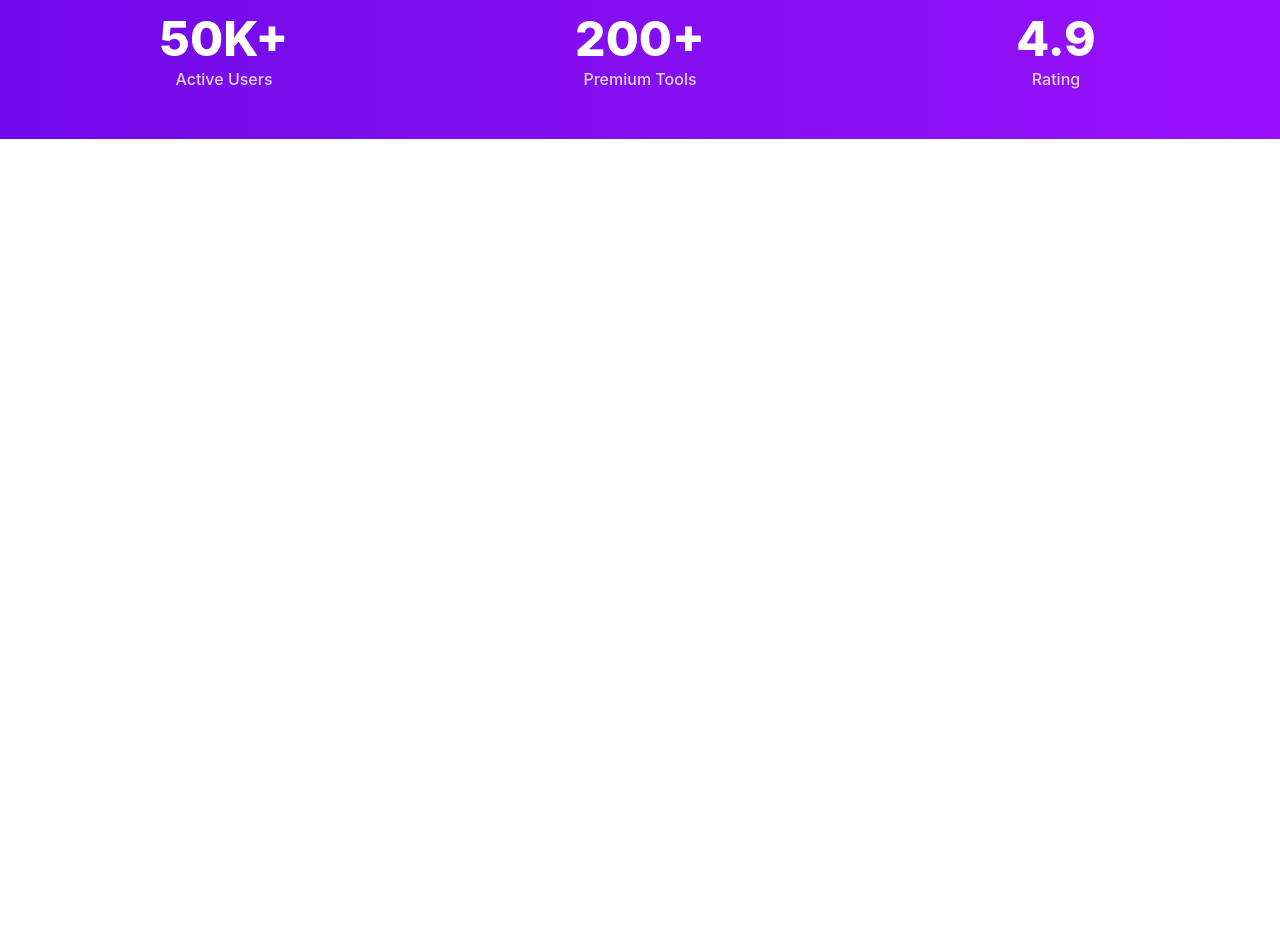
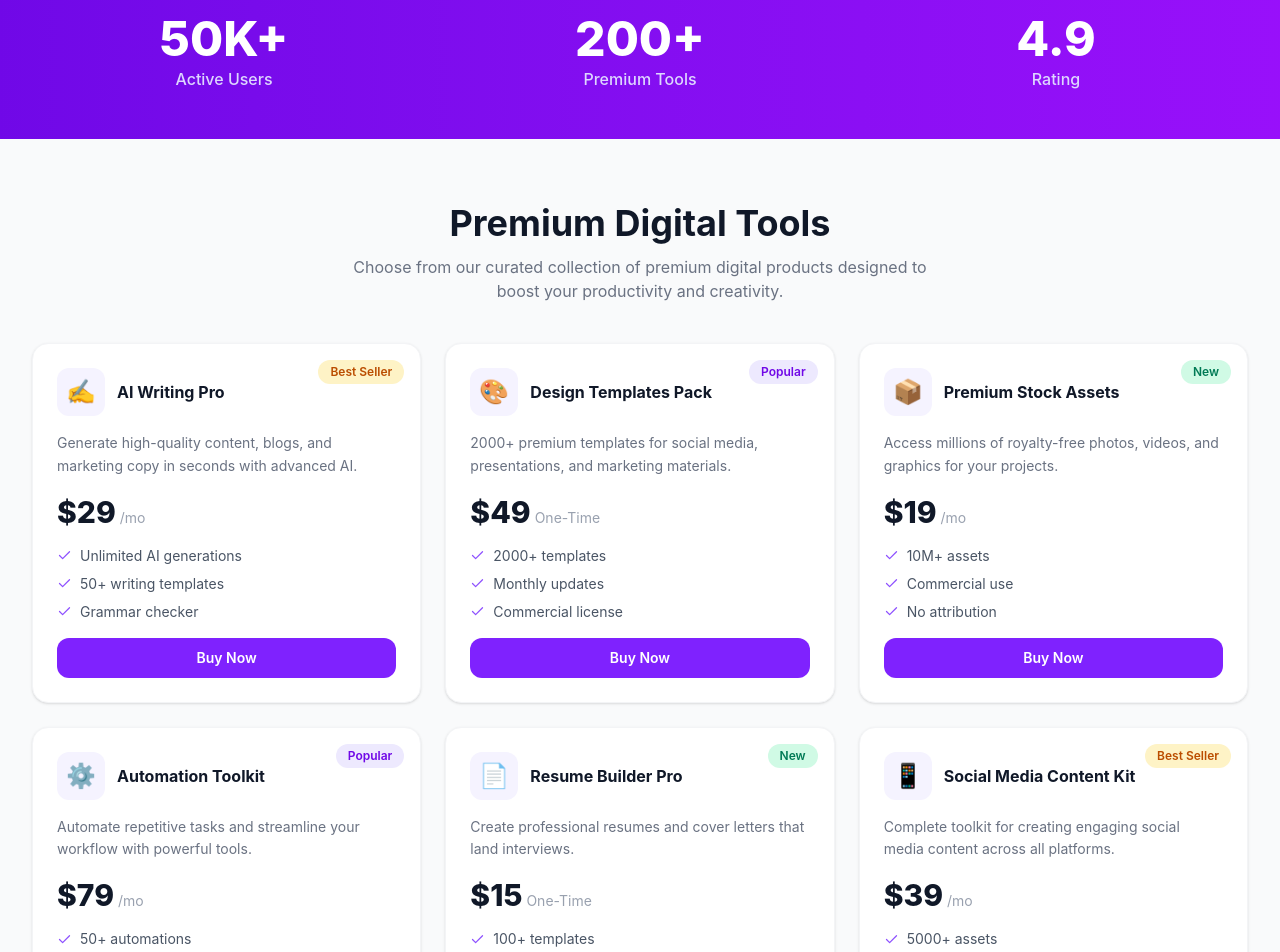
Before and after one commit to gitimtiaz/DigiTools.Platform.A6, a React (Vite) app: page / in a window 1280 px wide. Shown: the part 800-1752 px from the top of the page. Before the commit the page ends 939 px from the top, so only its background shows below. Built offline with nearby package versions, Linux system fonts and the light colour scheme.

Commit message:
added products data and display products cards

```diff
--- a/package.json
+++ b/package.json
@@ -10,6 +10,9 @@
     "preview": "vite preview"
   },
   "dependencies": {
+    "@fortawesome/fontawesome-free": "^7.2.0",
+    "@fortawesome/free-solid-svg-icons": "^7.2.0",
+    "@fortawesome/react-fontawesome": "^3.3.0",
     "@tailwindcss/vite": "^4.2.2",
     "lucide-react": "^1.7.0",
     "react": "^19.2.4",
--- a/src/App.jsx
+++ b/src/App.jsx
@@ -1,6 +1,7 @@
 import Navbar from "./components/Navbar";
 import Banner from "./components/Banner";
 import Stats from "./components/Stats";
+import ProductList from "./components/ProductList";
 
 function App() {
   return (
@@ -8,6 +9,23 @@ function App() {
       <Navbar />
       <Banner />
       <Stats />
+
+      {/* Products Section */}
+      <section id="products" className="bg-gray-50 py-16">
+        <div className="max-w-7xl mx-auto px-4 sm:px-6 lg:px-8">
+          <div className="text-center mb-10">
+            <h2 className="text-3xl sm:text-4xl font-bold text-gray-900 mb-3">
+              Premium Digital Tools
+            </h2>
+            <p className="text-gray-500 text-base max-w-xl mx-auto">
+              Choose from our curated collection of premium digital products designed
+              to boost your productivity and creativity.
+            </p>
+          </div>
+          <ProductList />
+        </div>
+      </section>
+
     </div>
   );
 }
--- a/src/components/Banner.jsx
+++ b/src/components/Banner.jsx
@@ -1,3 +1,5 @@
+import { FontAwesomeIcon } from '@fortawesome/react-fontawesome';
+import { faPlay } from '@fortawesome/free-solid-svg-icons';
 import bannerImg from "../assets/banner.png";
 
 const Banner = () => {
@@ -23,18 +25,15 @@ const Banner = () => {
             <div className="flex flex-col sm:flex-row gap-4 justify-center lg:justify-start">
               <a
                 href="#products"
-                className="bg-violet-600 hover:bg-violet-700 text-white font-semibold px-7 py-3 rounded-full transition-all hover:shadow-lg hover:shadow-violet-200"
+                className="bg-gradient-to-r from-violet-800 to-violet-600 hover:from-violet-700 hover:to-violet-500 text-white font-semibold px-7 py-3 rounded-full transition-all hover:shadow-lg hover:shadow-violet-200"
               >
                 Explore Products
               </a>
               <a
                 href="#demo"
-                className="flex items-center justify-center gap-2 border border-gray-300 hover:border-violet-400 text-gray-700 hover:text-violet-600 font-semibold px-7 py-3 rounded-full transition-all"
+                className=" border border-violet-700 hover:border-violet-500 text-violet-700 hover:text-violet-500 font-semibold px-7 py-3 rounded-full transition-all"
               >
-                <span className="w-7 h-7 bg-gray-100 rounded-full flex items-center justify-center text-xs">
-                  ▶
-                </span>
-                Watch Demo
+                <FontAwesomeIcon icon={faPlay} className="mr-2" /> Watch Demo
               </a>
             </div>
           </div>
--- /dev/null
+++ b/src/components/ProductCard.jsx
@@ -0,0 +1,68 @@
+import { Check } from "lucide-react";
+
+const tagStyles = {
+  "best-seller": "bg-amber-100 text-amber-700",
+  popular: "bg-violet-100 text-violet-700",
+  new: "bg-emerald-100 text-emerald-700",
+};
+
+const periodLabel = {
+  monthly: "/mo",
+  yearly: "/yr",
+  "one-time": " One-Time",
+};
+
+const ProductCard = ({ product }) => {
+  const { name, description, price, period, tag, tagType, features, icon } = product;
+
+  return (
+    <div className="relative bg-white border border-gray-100 rounded-2xl p-6 flex flex-col gap-4 shadow-sm hover:shadow-lg hover:-translate-y-1 transition-all duration-300 group">
+
+      {/* Tag */}
+      <span
+        className={`absolute top-4 right-4 text-xs font-semibold px-3 py-1 rounded-full ${
+          tagStyles[tagType] || "bg-gray-100 text-gray-600"
+        }`}
+      >
+        {tag}
+      </span>
+
+      {/* Icon + Name */}
+      <div className="flex items-center gap-3">
+        <div className="w-12 h-12 bg-violet-50 rounded-xl flex items-center justify-center text-2xl group-hover:bg-violet-100 transition-colors">
+          {icon}
+        </div>
+        <h3 className="text-gray-900 font-bold text-base leading-snug pr-16">{name}</h3>
+      </div>
+
+      {/* Description */}
+      <p className="text-gray-500 text-sm leading-relaxed">{description}</p>
+
+      {/* Price */}
+      <div className="flex items-baseline gap-1">
+        <span className="text-3xl font-extrabold text-gray-900">${price}</span>
+        <span className="text-gray-400 text-sm">{periodLabel[period] || period}</span>
+      </div>
+
+      {/* Features */}
+      <ul className="flex flex-col gap-2">
+        {features.map((feature, i) => (
+          <li key={i} className="flex items-center gap-2 text-sm text-gray-600">
+            <Check size={15} className="text-violet-500 flex-shrink-0" />
+            {feature}
+          </li>
+        ))}
+      </ul>
+
+      {/* Button - UI only, no handler yet */}
+      <button
+        className="mt-auto w-full py-2.5 rounded-xl text-sm font-semibold bg-violet-600 hover:bg-violet-700 text-white hover:shadow-md hover:shadow-violet-200 transition-all"
+      >
+        Buy Now
+      </button>
+
+    </div>
+  );
+};
+
+export default ProductCard;
--- /dev/null
+++ b/src/components/ProductList.jsx
@@ -0,0 +1,17 @@
+import ProductCard from "./ProductCard";
+import products from "../data/products";
+
+const ProductList = () => {
+  return (
+    <div className="grid grid-cols-1 sm:grid-cols-2 lg:grid-cols-3 gap-6">
+      {products.map((product) => (
+        <ProductCard
+          key={product.id}
+          product={product}
+        />
+      ))}
+    </div>
+  );
+};
+
+export default ProductList;
--- a/src/components/navbar.jsx
+++ b/src/components/navbar.jsx
@@ -7,7 +7,7 @@ const Navbar = () => {
 
           {/* Logo */}
           <div className="flex items-center gap-2">
-            <img src={logo} alt="DigiTools" className="h-8 w-auto object-contain"/>
+            <img src={logo} alt="DigiTools" className="h-8 w-auto object-contain" />
           </div>
 
           {/* Nav Links */}
@@ -31,10 +31,7 @@ const Navbar = () => {
             >
               Login
             </a>
-            <a
-              href="#"
-              className="bg-violet-600 hover:bg-violet-700 text-white text-sm font-semibold px-5 py-2 rounded-full transition-colors"
-            >
+            <a href="#" className="bg-gradient-to-r from-violet-700 to-violet-600 hover:from-violet-800 hover:to-violet-700 text-white text-sm font-semibold px-5 py-2 rounded-full transition-all">
               Get Started
             </a>
           </div>
--- /dev/null
+++ b/src/data/products.js
@@ -0,0 +1,100 @@
+const products = [
+  {
+    id: 1,
+    name: "AI Writing Pro",
+    description:
+      "Generate high-quality content, blogs, and marketing copy in seconds with advanced AI.",
+    price: 29,
+    period: "monthly",
+    tag: "Best Seller",
+    tagType: "best-seller",
+    features: ["Unlimited AI generations", "50+ writing templates", "Grammar checker"],
+    icon: "✍️",
+  },
+  {
+    id: 2,
+    name: "Design Templates Pack",
+    description:
+      "2000+ premium templates for social media, presentations, and marketing materials.",
+    price: 49,
+    period: "one-time",
+    tag: "Popular",
+    tagType: "popular",
+    features: ["2000+ templates", "Monthly updates", "Commercial license"],
+    icon: "🎨",
+  },
+  {
+    id: 3,
+    name: "Premium Stock Assets",
+    description:
+      "Access millions of royalty-free photos, videos, and graphics for your projects.",
+    price: 19,
+    period: "monthly",
+    tag: "New",
+    tagType: "new",
+    features: ["10M+ assets", "Commercial use", "No attribution"],
+    icon: "📦",
+  },
+  {
+    id: 4,
+    name: "Automation Toolkit",
+    description:
+      "Automate repetitive tasks and streamline your workflow with powerful tools.",
+    price: 79,
+    period: "monthly",
+    tag: "Popular",
+    tagType: "popular",
+    features: ["50+ automations", "API access", "Custom workflows"],
+    icon: "⚙️",
+  },
+  {
+    id: 5,
+    name: "Resume Builder Pro",
+    description:
+      "Create professional resumes and cover letters that land interviews.",
+    price: 15,
+    period: "one-time",
+    tag: "New",
+    tagType: "new",
+    features: ["100+ templates", "ATS optimization", "Export to PDF"],
+    icon: "📄",
+  },
+  {
+    id: 6,
+    name: "Social Media Content Kit",
+    description:
+      "Complete toolkit for creating engaging social media content across all platforms.",
+    price: 39,
+    period: "monthly",
+    tag: "Best Seller",
+    tagType: "best-seller",
+    features: ["5000+ assets", "Scheduler included", "Analytics dashboard"],
+    icon: "📱",
+  },
+  {
+    id: 7,
+    name: "SEO Analyzer Pro",
+    description:
+      "Boost your website's search rankings with AI-powered SEO analysis and recommendations.",
+    price: 49,
+    period: "monthly",
+    tag: "Popular",
+    tagType: "popular",
+    features: ["Keyword research", "Competitor analysis", "Monthly reports"],
+    icon: "🔍",
+  },
+  {
+    id: 8,
+    name: "Video Editing Suite",
+    description:
+      "Professional video editing tools with AI-powered effects and auto-subtitles.",
+    price: 59,
+    period: "yearly",
+    tag: "New",
+    tagType: "new",
+    features: ["4K export", "AI subtitles", "500+ transitions"],
+    icon: "🎬",
+  },
+];
+
+export default products;
```
Also changed, not shown: 1 other file (tests, documents, lock files or other folders).
